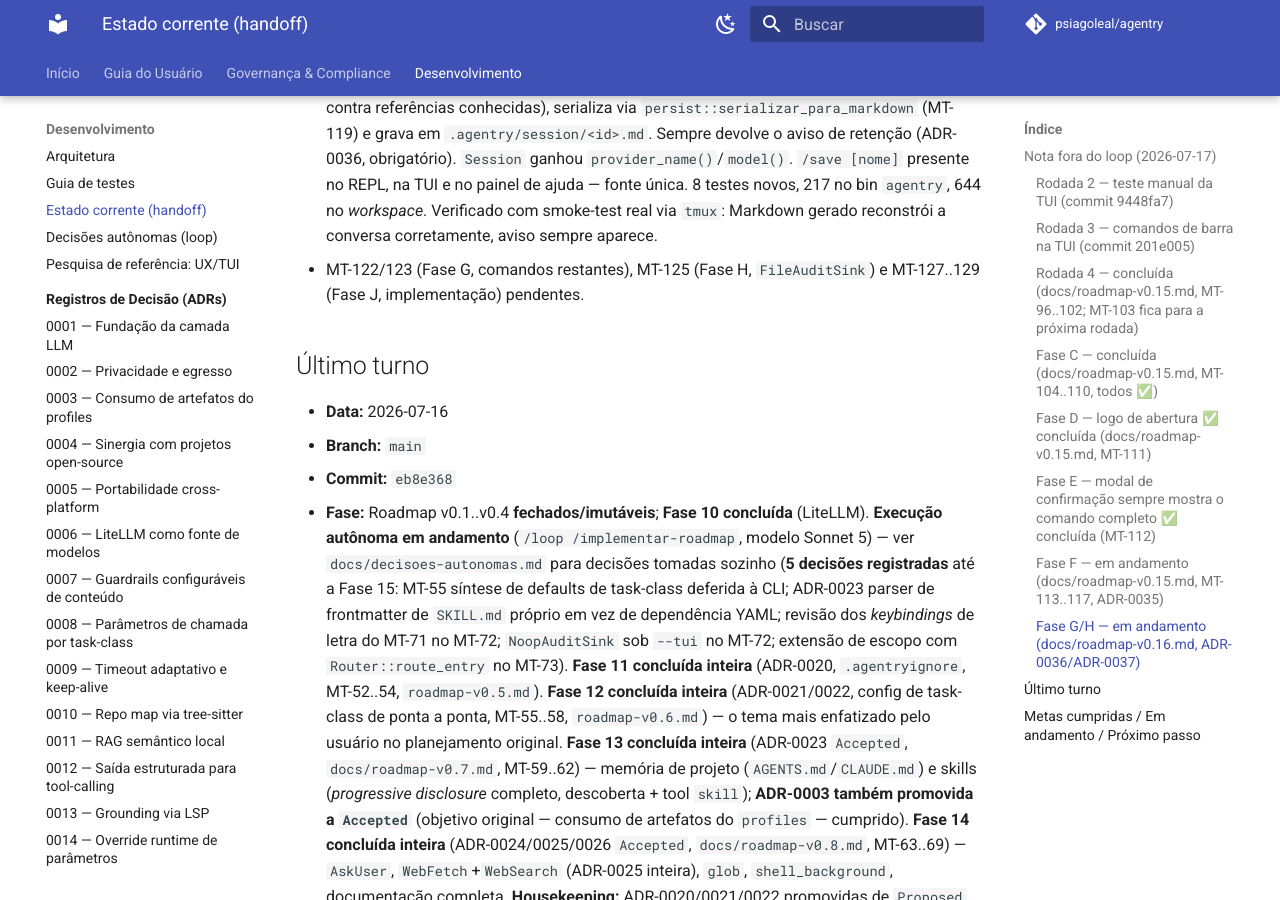
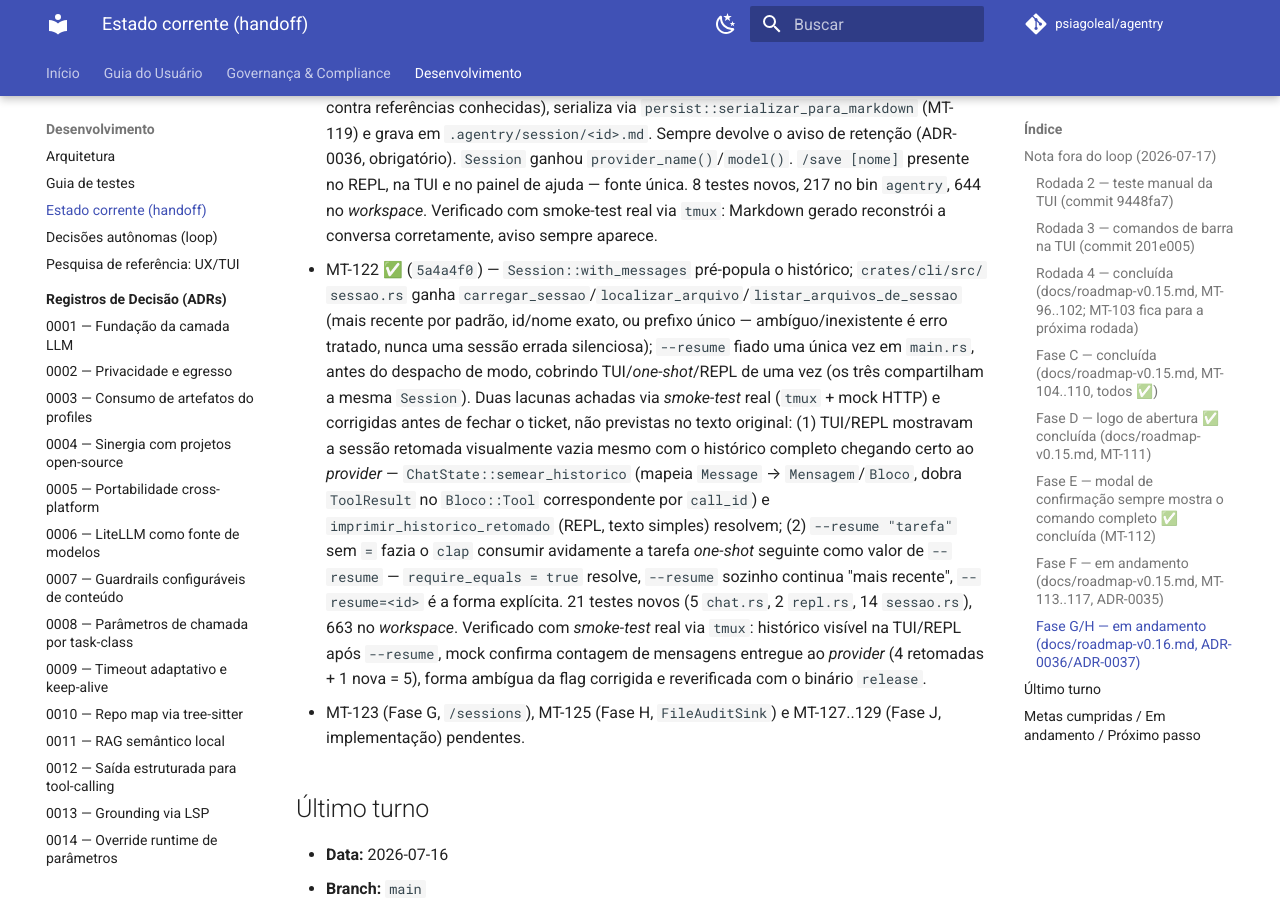
Before and after one commit to psiagoleal/agentry, an MkDocs documentation site: the page built from docs/CURRENT-STATE.md, in a window 1280 px wide and 900 px high, scrolled down 9747 px. Built offline with MkDocs 1.6.1 and Material for MkDocs 9.7.7, drawn with Linux system fonts in a browser that asks for light colours; comment, search, counter and statistics services are not loaded.

Commit message:
docs(handoff): marca MT-122 concluído (5a4a4f0); Fase G quase completa
Só MT-123 (/sessions) resta na Fase G.

{agente: Claude Code; modelo: claude-sonnet-5}

```diff
--- a/docs/CURRENT-STATE.md
+++ b/docs/CURRENT-STATE.md
@@ -372,8 +372,25 @@ persistente, RAG estendido a sessões salvas.
   painel de ajuda — fonte única. 8 testes novos, 217 no bin `agentry`, 644 no *workspace*.
   Verificado com smoke-test real via `tmux`: Markdown gerado reconstrói a conversa
   corretamente, aviso sempre aparece.
-- MT-122/123 (Fase G, comandos restantes), MT-125 (Fase H, `FileAuditSink`) e MT-127..129
-  (Fase J, implementação) pendentes.
+- MT-122 ✅ (`5a4a4f0`) — `Session::with_messages` pré-popula o histórico; `crates/cli/src/
+  sessao.rs` ganha `carregar_sessao`/`localizar_arquivo`/`listar_arquivos_de_sessao` (mais
+  recente por padrão, id/nome exato, ou prefixo único — ambíguo/inexistente é erro tratado,
+  nunca uma sessão errada silenciosa); `--resume` fiado uma única vez em `main.rs`, antes do
+  despacho de modo, cobrindo TUI/*one-shot*/REPL de uma vez (os três compartilham a mesma
+  `Session`). Duas lacunas achadas via *smoke-test* real (`tmux` + mock HTTP) e corrigidas
+  antes de fechar o ticket, não previstas no texto original: (1) TUI/REPL mostravam a sessão
+  retomada visualmente vazia mesmo com o histórico completo chegando certo ao *provider* —
+  `ChatState::semear_historico` (mapeia `Message` → `Mensagem`/`Bloco`, dobra `ToolResult` no
+  `Bloco::Tool` correspondente por `call_id`) e `imprimir_historico_retomado` (REPL, texto
+  simples) resolvem; (2) `--resume "tarefa"` sem `=` fazia o `clap` consumir avidamente a
+  tarefa *one-shot* seguinte como valor de `--resume` — `require_equals = true` resolve,
+  `--resume` sozinho continua "mais recente", `--resume=<id>` é a forma explícita. 21 testes
+  novos (5 `chat.rs`, 2 `repl.rs`, 14 `sessao.rs`), 663 no *workspace*. Verificado com
+  *smoke-test* real via `tmux`: histórico visível na TUI/REPL após `--resume`, mock confirma
+  contagem de mensagens entregue ao *provider* (4 retomadas + 1 nova = 5), forma ambígua da
+  flag corrigida e reverificada com o binário `release`.
+- MT-123 (Fase G, `/sessions`), MT-125 (Fase H, `FileAuditSink`) e MT-127..129 (Fase J,
+  implementação) pendentes.
 
 ## Último turno
 
```
Also changed, not shown: docs/roadmap-v0.16.md (+13 -2 lines).
